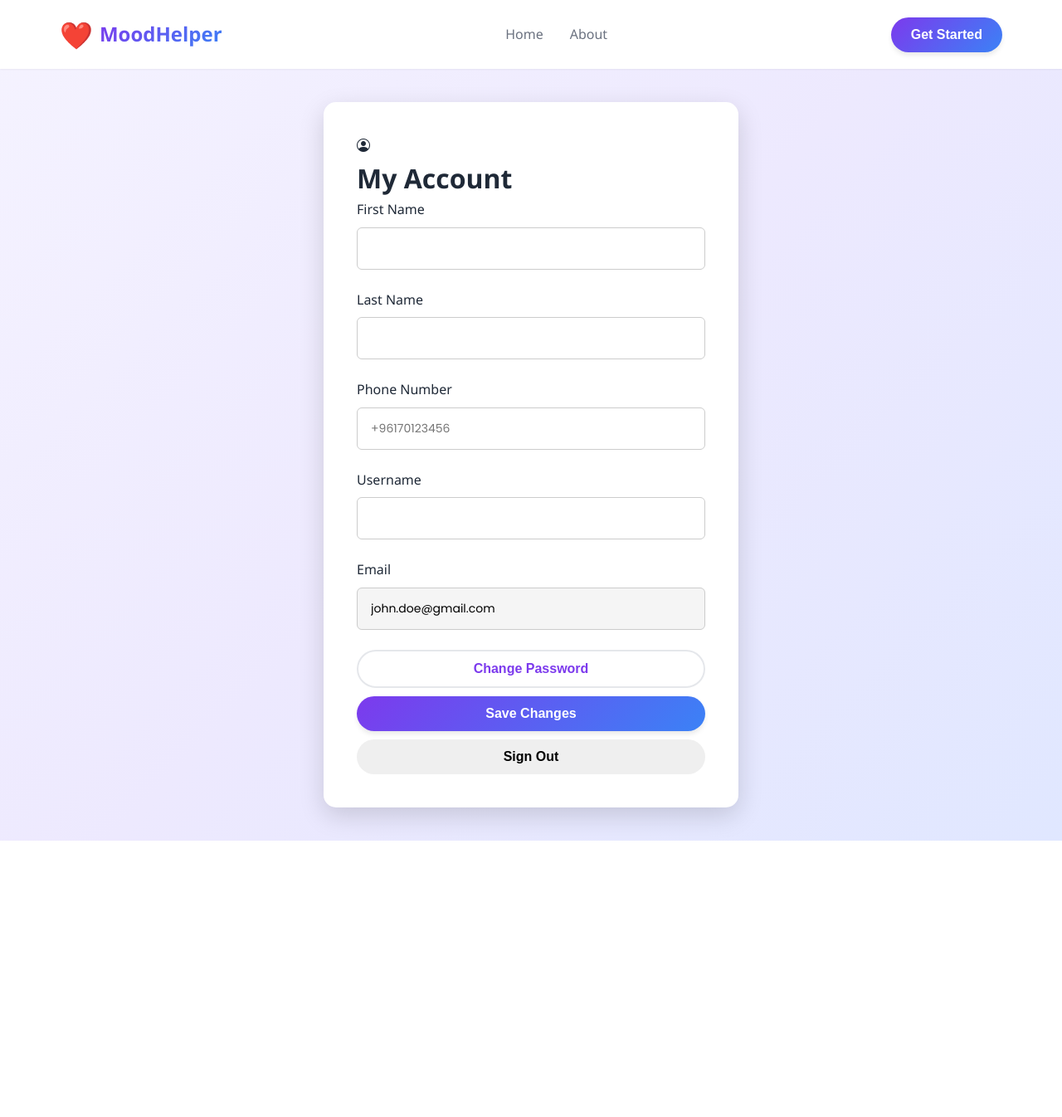
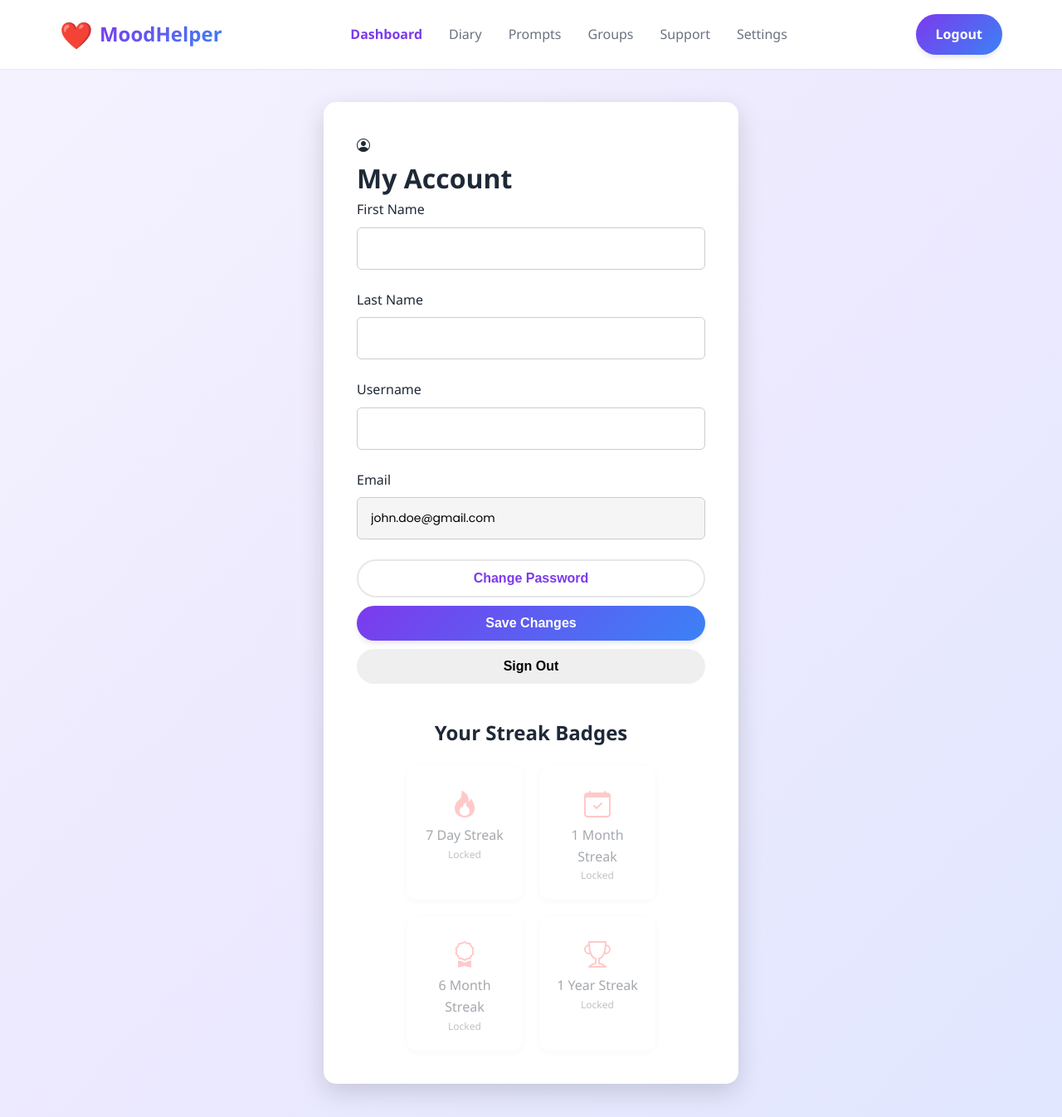
Before and after one commit to RM-Ib/MoodHelper, a PHP site: page /account.html in a window 1280 px wide. Shown: the whole page at 83% size. Before the commit the page ends 1013 px from the top, so only its background shows below. Run offline with PHP 8.4, Linux system fonts and the light colour scheme.

Commit message:
modified account page with badges and streaks section + styles.css was modified for that section. And fixed the navigation bar in both account.html and settings.html

```diff
--- a/account.html
+++ b/account.html
@@ -1,4 +1,4 @@
-<!-- My Account - GrocerGo -->
+
 <!DOCTYPE html>
 <html lang="en">
 <head>
@@ -18,16 +18,20 @@
 
  <nav class="navbar">
     <div class="container">
-            <a href="index.html" class="logo">
+        <a href="dashboard.html" class="logo">
             <span class="logo-icon">❤️</span>
             <span class="logo-text">MoodHelper</span>
         </a>
         <ul class="nav-links">
-                <li><a href="index.html">Home</a></li>
-                <li><a href="about.html">About</a></li>
+            <li><a href="dashboard.html" class="active">Dashboard</a></li>
+            <li><a href="diary.html" class="">Diary</a></li>
+            <li><a href="daily-prompt.html" class="">Prompts</a></li>
+            <li><a href="groups.html" class="">Groups</a></li>
+            <li><a href="mood-support.html" class="">Support</a></li>
+            <li><a href="settings.html" class="">Settings</a></li>
         </ul>
         <div class="nav-buttons">
-                <button class="btn btn-primary">Get Started</button>
+            <a href="index.html" class="btn btn-primary">Logout</a>
         </div>
     </div>
 </nav>
@@ -49,10 +53,6 @@
                 <input type="text" id="Lname" required autocomplete="family-name">
             </div>
 
-            <div class="form-group">
-                <label for="Pnumber">Phone Number</label>
-                <input type="tel" id="Pnumber" required autocomplete="tel" placeholder="+96170123456">
-            </div>
 
             <div class="form-group">
                 <label for="username">Username</label>
@@ -78,6 +78,37 @@
             </button>
 
         </form>
+        <div class="badge-section">
+    <h2>Your Streak Badges</h2>
+
+    <div class="badges-container">
+
+        <div class="badge-card locked">
+            <i class="bi bi-fire"></i>
+            <p>7 Day Streak</p>
+            <span>Locked</span>
+        </div>
+
+        <div class="badge-card locked">
+            <i class="bi bi-calendar-check"></i>
+            <p>1 Month Streak</p>
+            <span>Locked</span>
+        </div>
+
+        <div class="badge-card locked">
+            <i class="bi bi-award"></i>
+            <p>6 Month Streak</p>
+            <span>Locked</span>
+        </div>
+
+        <div class="badge-card locked">
+            <i class="bi bi-trophy"></i>
+            <p>1 Year Streak</p>
+            <span>Locked</span>
+        </div>
+
+    </div>
+</div>
     </div>
 </main>
 
--- a/css/styles.css
+++ b/css/styles.css
@@ -651,3 +651,52 @@ textarea.form-control {
     background-color: #f5f5f5;
     cursor: not-allowed;
 }
+
+/* Badge Section */
+
+.badge-section{
+    margin-top:40px;
+    text-align:center;
+}
+
+.badge-section h2{
+    margin-bottom:20px;
+}
+
+.badges-container{
+    display:flex;
+    justify-content:center;
+    flex-wrap:wrap;
+    gap:20px;
+}
+
+.badge-card{
+    background:white;
+    padding:20px;
+    border-radius:12px;
+    width:140px;
+    text-align:center;
+    box-shadow:0 2px 10px rgba(0,0,0,0.08);
+    transition:transform 0.2s;
+}
+
+.badge-card:hover{
+    transform:translateY(-5px);
+}
+
+.badge-card i{
+    font-size:32px;
+    margin-bottom:10px;
+    color:#ff7a7a;
+}
+
+.badge-card span{
+    display:block;
+    font-size:12px;
+    opacity:0.7;
+}
+
+
+.badge-card.locked{
+    opacity:0.4;
+}
```
Also changed, not shown: settings.html (+10 -3 lines). Lines whose indentation alone changed are shown as unchanged.
